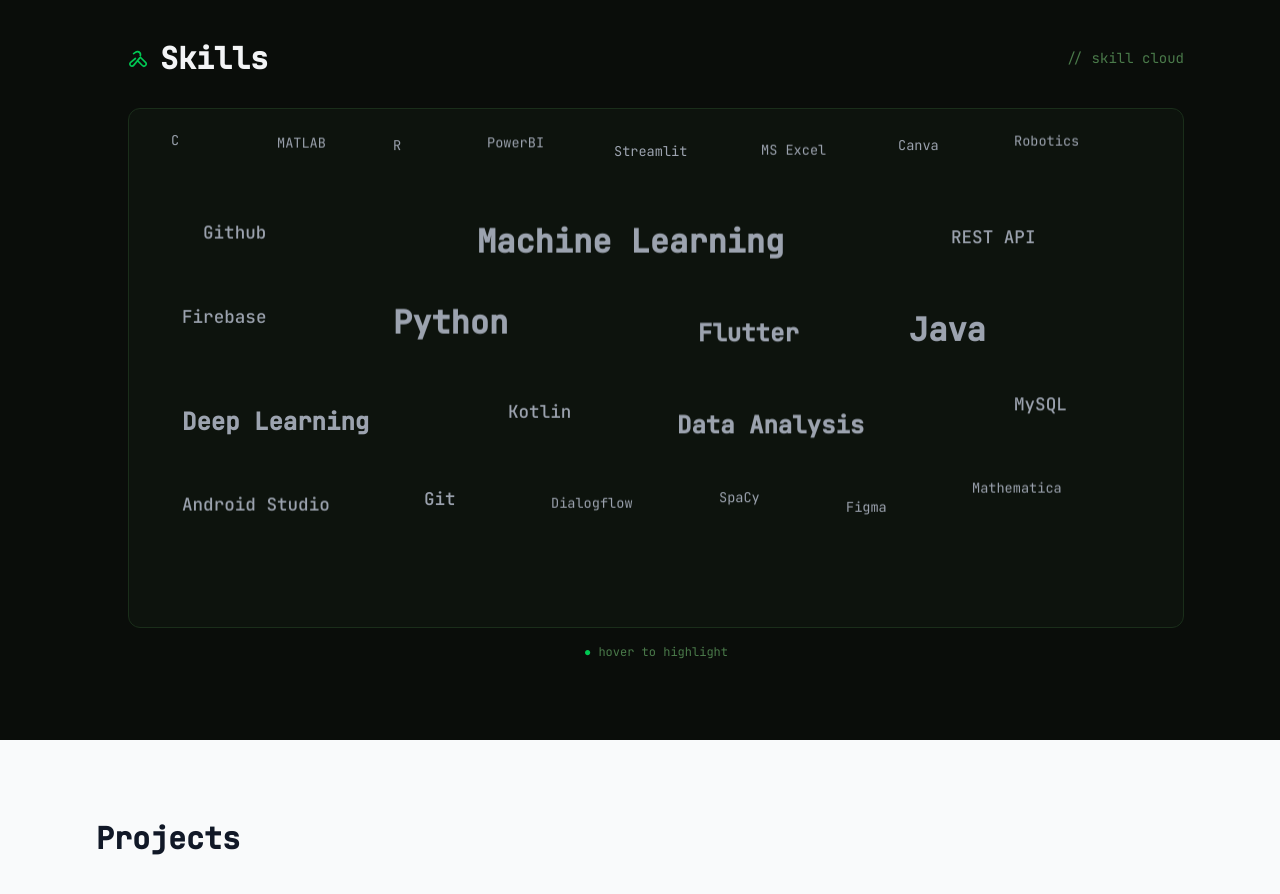
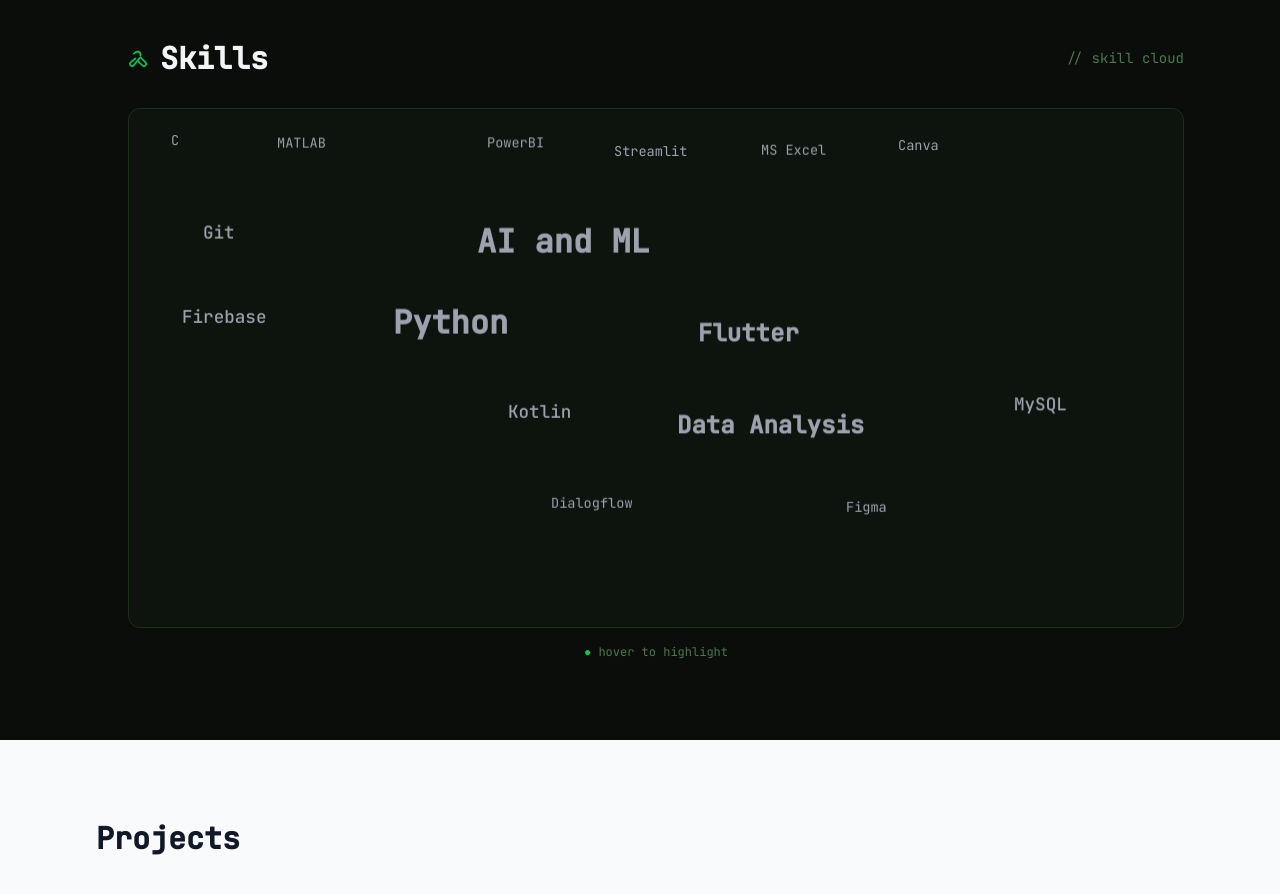
Before and after one commit to abhaygzb15/abhaygzb15.github.io, a React (Vite) app: page / in a window 1280 px wide. Shown: the part 840-1734 px from the top of the page. Built offline with nearby package versions, Linux system fonts and the light colour scheme.

Commit message:
update skill section

```diff
--- a/src/components/Skills/Skills.tsx
+++ b/src/components/Skills/Skills.tsx
@@ -22,37 +22,28 @@
   // ── Row 1  y≈6%  — 8 sm words ──
   { name: 'C',                size: 'sm',  x: 4,   y: 6,   delay: 0.2,  dur: 3.8 },
   { name: 'MATLAB',           size: 'sm',  x: 14,  y: 5,   delay: 1.4,  dur: 3.9 },
-  { name: 'R',                size: 'sm',  x: 25,  y: 7,   delay: 0.7,  dur: 3.6 },
   { name: 'PowerBI',          size: 'sm',  x: 34,  y: 5,   delay: 1.6,  dur: 3.7 },
   { name: 'Streamlit',        size: 'sm',  x: 46,  y: 8,   delay: 0.4,  dur: 4.0 },
   { name: 'MS Excel',         size: 'sm',  x: 60,  y: 6,   delay: 1.9,  dur: 3.8 },
   { name: 'Canva',            size: 'sm',  x: 73,  y: 7,   delay: 0.6,  dur: 3.6 },
-  { name: 'Robotics',         size: 'sm',  x: 84,  y: 5,   delay: 1.4,  dur: 3.7 },
 
   // ── Row 2  y≈22%  — Github | Machine Learning (xl) | REST API ──
-  { name: 'Github',           size: 'md',  x: 7,   y: 22,  delay: 0.9,  dur: 4.2 },
-  { name: 'Machine Learning', size: 'xl',  x: 33,  y: 21,  delay: 0.4,  dur: 5.2 },
-  { name: 'REST API',         size: 'md',  x: 78,  y: 23,  delay: 1.1,  dur: 4.0 },
+  { name: 'Git',           size: 'md',  x: 7,   y: 22,  delay: 0.9,  dur: 4.2 },
+  { name: 'AI and ML', size: 'xl',  x: 33,  y: 21,  delay: 0.4,  dur: 5.2 },
 
   // ── Row 3  y≈39%  — Firebase | Python (xl) | Flutter (lg) | Java (xl) ──
   { name: 'Firebase',         size: 'md',  x: 5,   y: 39,  delay: 0.3,  dur: 4.3 },
   { name: 'Python',           size: 'xl',  x: 25,  y: 38,  delay: 0.0,  dur: 4.5 },
   { name: 'Flutter',          size: 'lg',  x: 54,  y: 40,  delay: 1.5,  dur: 4.9 },
-  { name: 'Java',             size: 'xl',  x: 74,  y: 38,  delay: 0.8,  dur: 5.0 },
 
   // ── Row 4  y≈57%  — Deep Learning (lg) | Kotlin | Data Analysis (lg) | MySQL ──
-  { name: 'Deep Learning',    size: 'lg',  x: 5,   y: 57,  delay: 1.2,  dur: 4.8 },
   { name: 'Kotlin',           size: 'md',  x: 36,  y: 56,  delay: 1.8,  dur: 4.4 },
   { name: 'Data Analysis',    size: 'lg',  x: 52,  y: 58,  delay: 0.6,  dur: 4.7 },
   { name: 'MySQL',            size: 'md',  x: 84,  y: 56,  delay: 0.5,  dur: 4.1 },
 
   // ── Row 5  y≈74%  — Android Studio | Git | Dialogflow | SpaCy | Figma | Mathematica ──
-  { name: 'Android Studio',   size: 'md',  x: 5,   y: 74,  delay: 1.0,  dur: 4.6 },
-  { name: 'Git',              size: 'md',  x: 28,  y: 73,  delay: 1.3,  dur: 4.2 },
   { name: 'Dialogflow',       size: 'sm',  x: 40,  y: 75,  delay: 0.8,  dur: 4.1 },
-  { name: 'SpaCy',            size: 'sm',  x: 56,  y: 74,  delay: 1.1,  dur: 3.9 },
   { name: 'Figma',            size: 'sm',  x: 68,  y: 75,  delay: 1.7,  dur: 3.8 },
-  { name: 'Mathematica',      size: 'sm',  x: 80,  y: 73,  delay: 0.3,  dur: 4.0 },
 ]
 
 const WrenchIcon = () => (
```
